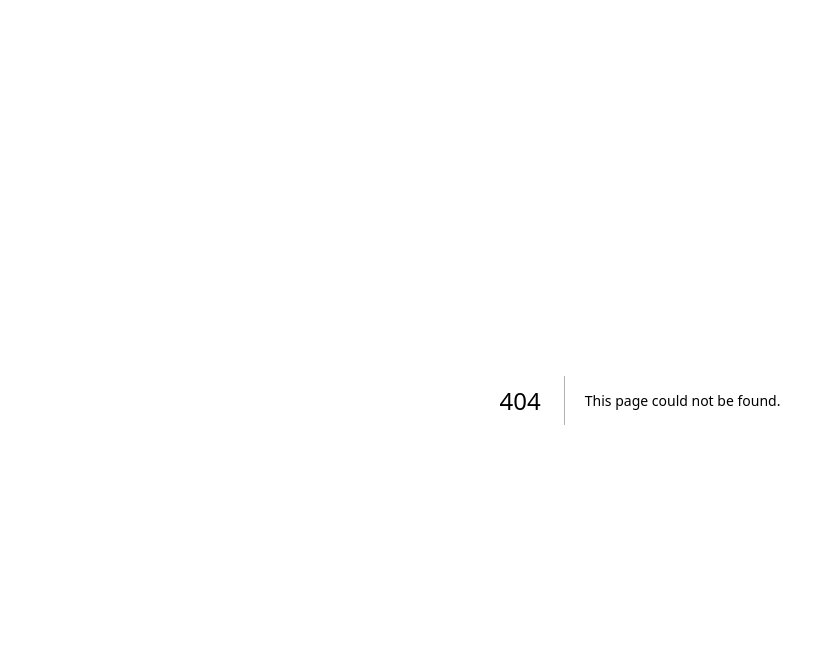
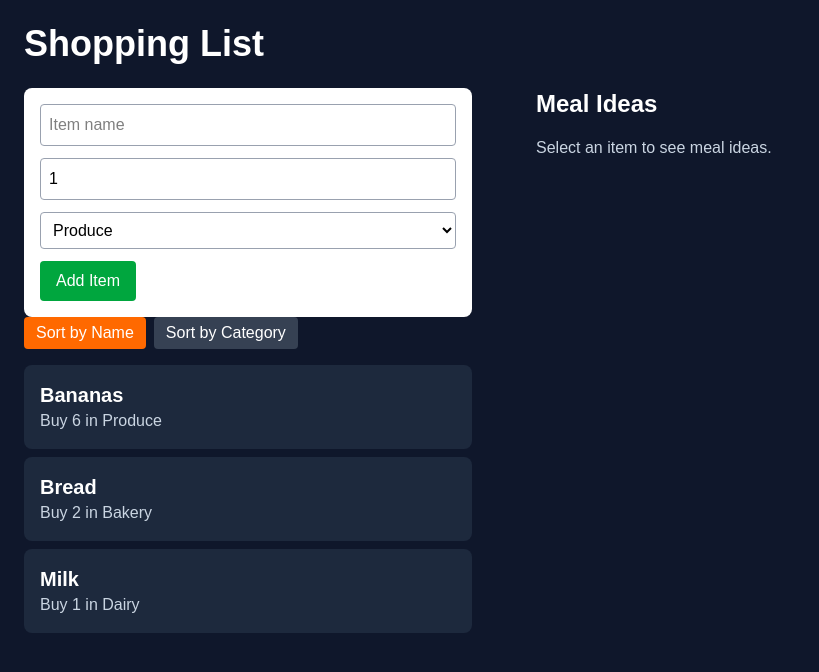
Before and after one commit to willy6335/cprg306-assignments, a Next.js app: page /week-8 in a window 1280 px wide. Before the commit this address had no page. Shown: the top 672 px of the page, without its empty margins (0-819 px from the left). Built offline with nearby package versions, Linux system fonts and the light colour scheme.

Commit message:
Completed week 8 assignment

```diff
--- /dev/null
+++ b/app/week-8/MealIdeas.js
@@ -0,0 +1,61 @@
+"use client";
+
+import { useEffect, useState } from "react";
+
+async function fetchMealIdeas(ingredient) {
+  const response = await fetch(
+    `https://www.themealdb.com/api/json/v1/1/filter.php?i=${ingredient}`
+  );
+
+  const data = await response.json();
+  return data.meals || [];
+}
+
+export default function MealIdeas({ ingredient }) {
+  const [meals, setMeals] = useState([]);
+
+  async function loadMealIdeas() {
+    if (!ingredient) {
+      setMeals([]);
+      return;
+    }
+
+    const mealIdeas = await fetchMealIdeas(ingredient);
+    setMeals(mealIdeas);
+  }
+
+  useEffect(() => {
+    loadMealIdeas();
+  }, [ingredient]);
+
+  return (
+    <div className="ml-8">
+      <h2 className="text-2xl font-bold text-white mb-4">Meal Ideas</h2>
+
+      {!ingredient ? (
+        <p className="text-slate-300">Select an item to see meal ideas.</p>
+      ) : (
+        <>
+          <p className="text-slate-300 mb-3">
+            Here are some meal ideas using <span className="font-bold">{ingredient}</span>:
+          </p>
+
+          {meals.length === 0 ? (
+            <p className="text-slate-400">No meal ideas found.</p>
+          ) : (
+            <ul className="space-y-3">
+              {meals.map((meal) => (
+                <li
+                  key={meal.idMeal}
+                  className="bg-slate-800 p-3 rounded-lg text-white"
+                >
+                  {meal.strMeal}
+                </li>
+              ))}
+            </ul>
+          )}
+        </>
+      )}
+    </div>
+  );
+}
--- /dev/null
+++ b/app/week-8/NewItem.js
@@ -0,0 +1,73 @@
+"use client";
+
+import { useState } from "react";
+
+export default function NewItem({ onAddItem }) {
+  const [name, setName] = useState("");
+  const [quantity, setQuantity] = useState(1);
+  const [category, setCategory] = useState("produce");
+
+  function handleSubmit(event) {
+    event.preventDefault();
+
+    const item = {
+      id: Math.random().toString(36).substring(2, 9),
+      name,
+      quantity,
+      category,
+    };
+
+    onAddItem(item);
+
+    setName("");
+    setQuantity(1);
+    setCategory("produce");
+  }
+
+  return (
+    <form onSubmit={handleSubmit} className="bg-white p-4 rounded-lg max-w-md space-y-3">
+      <input
+        type="text"
+        placeholder="Item name"
+        value={name}
+        onChange={(e) => setName(e.target.value)}
+        required
+        className="w-full p-2 border border-gray-400 rounded text-black bg-white"
+      />
+
+      <input
+        type="number"
+        min="1"
+        max="99"
+        value={quantity}
+        onChange={(e) => setQuantity(Number(e.target.value))}
+        className="w-full p-2 border border-gray-400 rounded text-black bg-white"
+      />
+
+      <select
+        value={category}
+        onChange={(e) => setCategory(e.target.value)}
+        className="w-full p-2 border border-gray-400 rounded text-black bg-white"
+      >
+        <option value="produce">Produce</option>
+        <option value="dairy">Dairy</option>
+        <option value="bakery">Bakery</option>
+        <option value="meat">Meat</option>
+        <option value="frozen">Frozen Foods</option>
+        <option value="canned">Canned Goods</option>
+        <option value="dry">Dry Goods</option>
+        <option value="beverages">Beverages</option>
+        <option value="snacks">Snacks</option>
+        <option value="household">Household</option>
+        <option value="other">Other</option>
+      </select>
+
+      <button
+        type="submit"
+        className="bg-green-600 text-white px-4 py-2 rounded"
+      >
+        Add Item
+      </button>
+    </form>
+  );
+}
--- /dev/null
+++ b/app/week-8/item-list.js
@@ -0,0 +1,49 @@
+"use client";
+
+import { useState } from "react";
+import Item from "./item";
+
+export default function ItemList({ items, onItemSelect }) {
+  const [sortBy, setSortBy] = useState("name");
+
+  const sortedItems = [...items].sort((a, b) => {
+    if (sortBy === "name") {
+      return a.name.localeCompare(b.name);
+    }
+    return a.category.localeCompare(b.category);
+  });
+
+  return (
+    <div>
+      <div className="mb-4">
+        <button
+          onClick={() => setSortBy("name")}
+          className={`px-3 py-1 mr-2 rounded ${
+            sortBy === "name" ? "bg-orange-500 text-white" : "bg-gray-700 text-white"
+          }`}
+        >
+          Sort by Name
+        </button>
+
+        <button
+          onClick={() => setSortBy("category")}
+          className={`px-3 py-1 rounded ${
+            sortBy === "category" ? "bg-orange-500 text-white" : "bg-gray-700 text-white"
+          }`}
+        >
+          Sort by Category
+        </button>
+      </div>
+
+      <ul>
+        {sortedItems.map((item) => (
+          <Item
+            key={item.id}
+            item={item}
+            onSelect={onItemSelect}
+          />
+        ))}
+      </ul>
+    </div>
+  );
+}
--- /dev/null
+++ b/app/week-8/item.js
@@ -0,0 +1,13 @@
+export default function Item({ item, onSelect }) {
+  return (
+    <li
+      onClick={() => onSelect(item)}
+      className="p-4 my-2 bg-slate-800 hover:bg-slate-700 rounded-lg cursor-pointer"
+    >
+      <h2 className="text-xl font-bold text-white">{item.name}</h2>
+      <p className="text-slate-300">
+        Buy {item.quantity} in {item.category}
+      </p>
+    </li>
+  );
+}
--- /dev/null
+++ b/app/week-8/items.json
@@ -0,0 +1,5 @@
+[
+  { "id": 1, "name": "Bananas", "quantity": 6, "category": "Produce" },
+  { "id": 2, "name": "Bread", "quantity": 2, "category": "Bakery" },
+  { "id": 3, "name": "Milk", "quantity": 1, "category": "Dairy" }
+]
--- /dev/null
+++ b/app/week-8/page.tsx
@@ -0,0 +1,42 @@
+"use client";
+
+import { useState } from "react";
+import itemsData from "./items.json";
+import ItemList from "./item-list";
+import NewItem from "./NewItem";
+import MealIdeas from "./MealIdeas";
+import { NOTIMP } from "dns";
+
+export default function Page() {
+  const [items, setItems] = useState(itemsData);
+  const [selectedItemName, setSelectedItemName] = useState("");
+
+  const handleAddItem = (item: any) => {
+    setItems([...items, item]);
+  };
+
+  const handleItemSelect = (item: any) => {
+    const cleanedName = item.name
+      .split(",")[0]
+      .trim()
+      .replace(/[^\p{L}\p{N}\s]/gu, "")
+      .toLowerCase();
+
+    setSelectedItemName(cleanedName);
+  };
+
+  return (
+    <main className="p-6 bg-slate-900 min-h-screen">
+      <h1 className="text-4xl font-bold text-white mb-6">Shopping List</h1>
+
+      <div className="flex flex-col md:flex-row gap-8">
+        <div>
+          <NewItem onAddItem={handleAddItem} />
+          <ItemList items={items} onItemSelect={handleItemSelect} />
+        </div>
+
+        <MealIdeas ingredient={selectedItemName} />
+      </div>
+    </main>
+  );
+}
```
